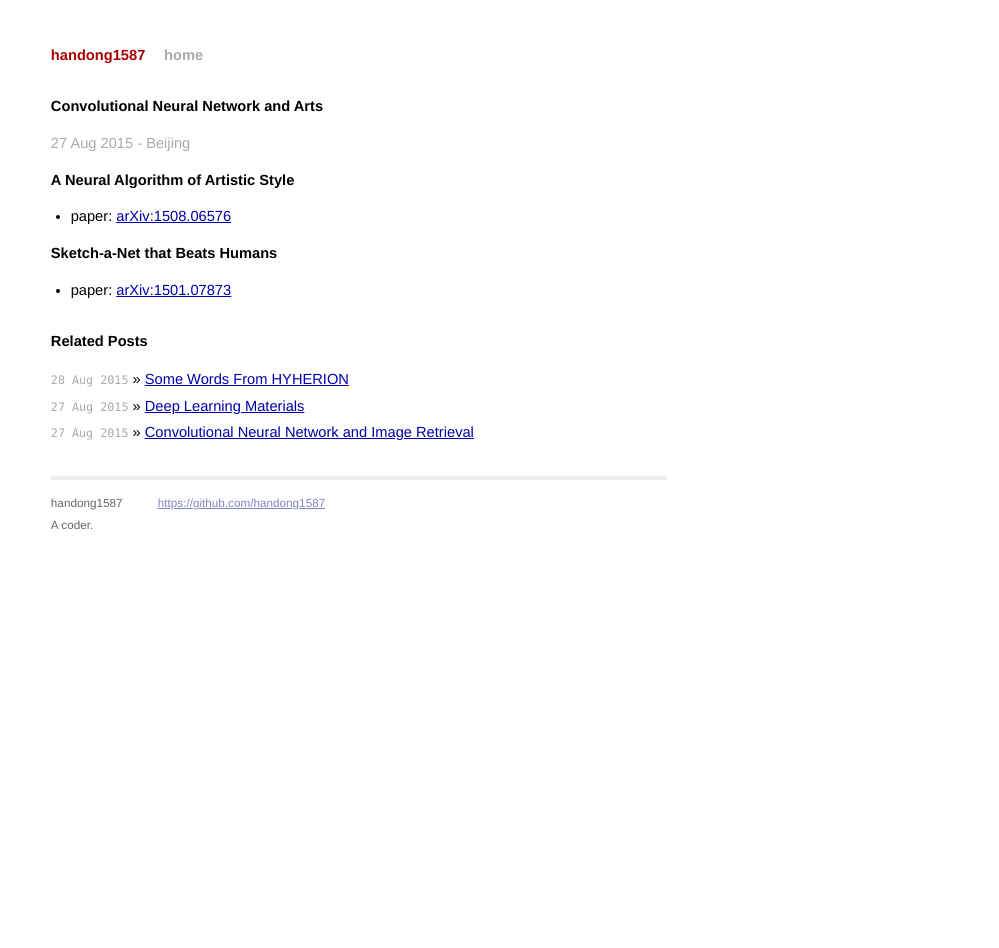
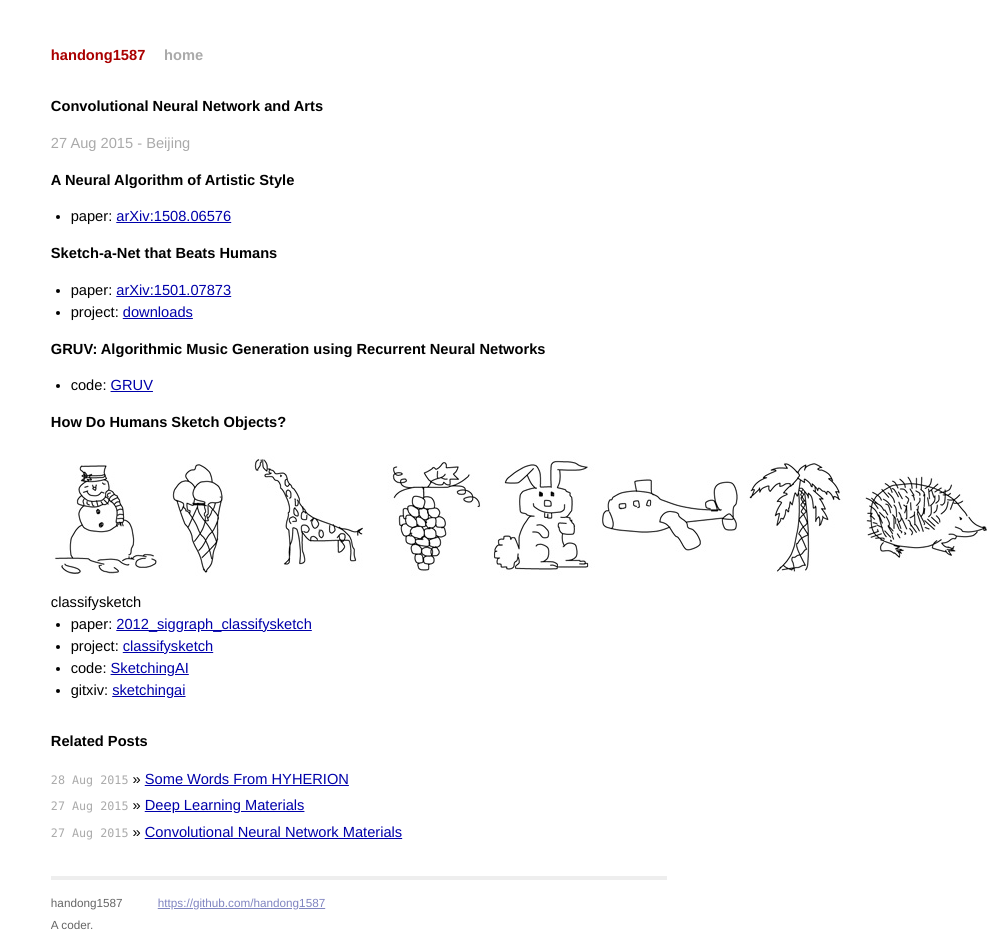
Before and after one commit to handong1587/handong1587.github.io, a Jekyll site: the page built from _posts/2015-08-27-cnn-and-arts.md, in a window 1280 px wide. Shown: the whole page, without its empty margins (281-1280 px from the left). Built offline with Jekyll 4.4.1, drawn with Linux system fonts in a browser that asks for light colours; Markdown is read by kramdown in place of the engine named in the settings.

Commit message:
add some mds

```diff
--- a/_posts/2015-08-27-cnn-and-arts.md
+++ b/_posts/2015-08-27-cnn-and-arts.md
@@ -15,3 +15,20 @@ title: Convolutional Neural Network and Arts
 **Sketch-a-Net that Beats Humans**
 
 - paper: [arXiv:1501.07873](http://arxiv.org/abs/1501.07873)
+- project: [downloads](http://www.eecs.qmul.ac.uk/~tmh/downloads.html)
+
+**GRUV: Algorithmic Music Generation using Recurrent Neural Networks**
+
+- code: [GRUV](https://github.com/MattVitelli/GRUV)
+
+**How Do Humans Sketch Objects?**
+
+<div class="fig figcenter fighighlight">
+  <img src="/assets/cnn-and-arts/teaser_siggraph.jpg">
+  <div class="figcaption">classifysketch</div>
+</div>
+
+- paper: [2012_siggraph_classifysketch](http://cybertron.cg.tu-berlin.de/eitz/pdf/2012_siggraph_classifysketch.pdf)
+- project: [classifysketch](http://cybertron.cg.tu-berlin.de/eitz/projects/classifysketch/)
+- code: [SketchingAI](https://github.com/Zebreu/SketchingAI)
+- gitxiv: [sketchingai](http://gitxiv.com/posts/ZBCxEc9g3Fg5xCQ6n/sketchingai)
```
Also changed, not shown: _posts/2015-08-10-adversarial-examples-of-deep-learning.md (+1 -0 lines), _posts/2015-08-10-visulize-cnn.md (+8 -0 lines), _posts/2015-08-26-nlp-materials.md (+5 -0 lines), _posts/2015-08-26-ocr-materials.md (added, +14 -0 lines), _posts/2015-08-26-recommendation-system-materials.md (added, +15 -0 lines), _posts/2015-08-27-cnn-materials.md (added, +15 -0 lines), _posts/2015-08-27-deep-learning-materials.md (+10 -0 lines), assets/cnn-and-arts/teaser_siggraph.jpg (added).
